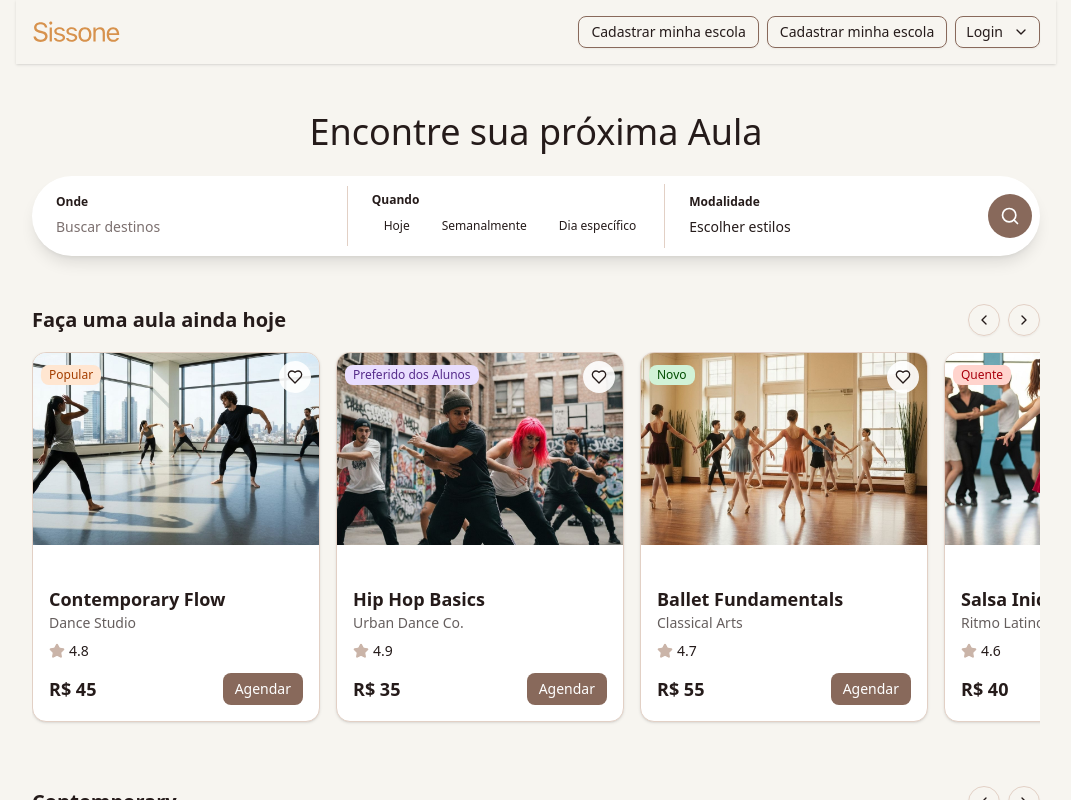
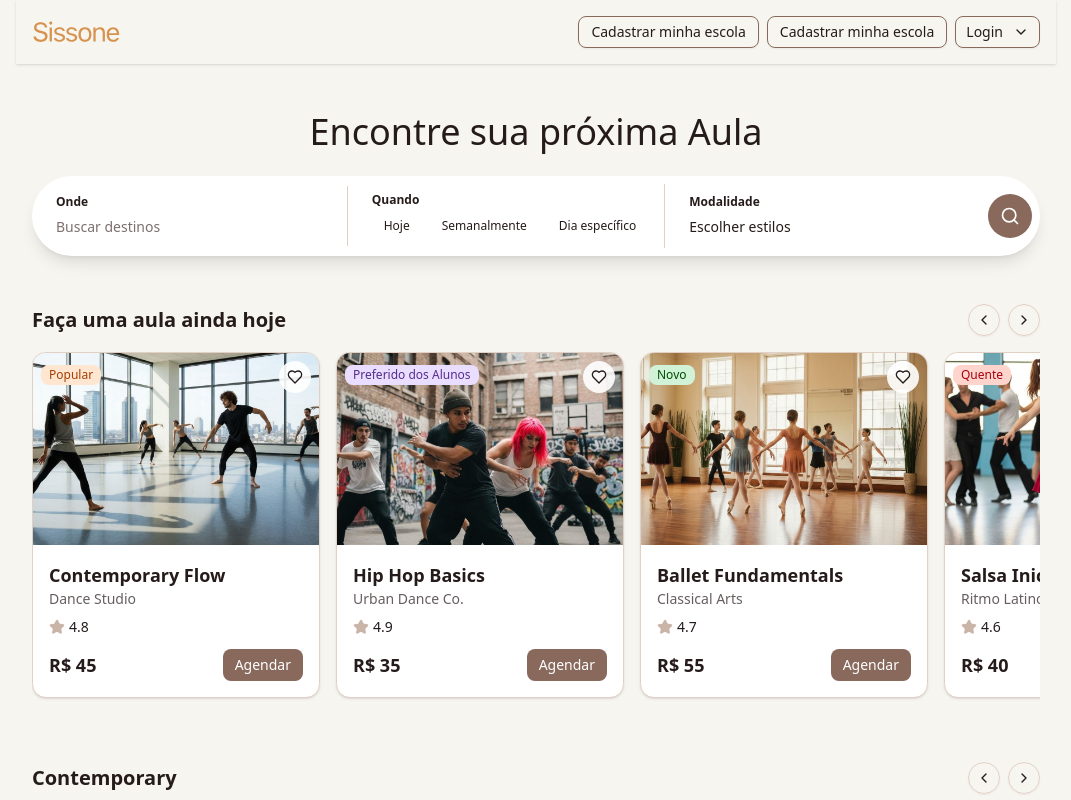
Before and after one commit to polvora-design/sissone-01, a Next.js app: page / in a window 1280 px wide. Shown: the whole page, without its empty margins (104-1175 px from the left). Built offline with nearby package versions, Linux system fonts and the light colour scheme.

Commit message:
chore: sync changes from Usuário-A-Lead
Update project files and assets from contributor.

#VERCEL_SKIP

Co-authored-by: Pólvora Design <220790520+polvora-design@users.noreply.github.com>

```diff
--- a/components/ui/card.tsx
+++ b/components/ui/card.tsx
@@ -7,7 +7,7 @@ function Card({ className, ...props }: React.ComponentProps<'div'>) {
     <div
       data-slot="card"
       className={cn(
-        'bg-card text-card-foreground flex flex-col gap-6 rounded-xl border shadow-sm py-0',
+        'bg-card text-card-foreground flex flex-col rounded-xl border shadow-sm py-0 gap-0',
         className,
       )}
       {...props}
```
